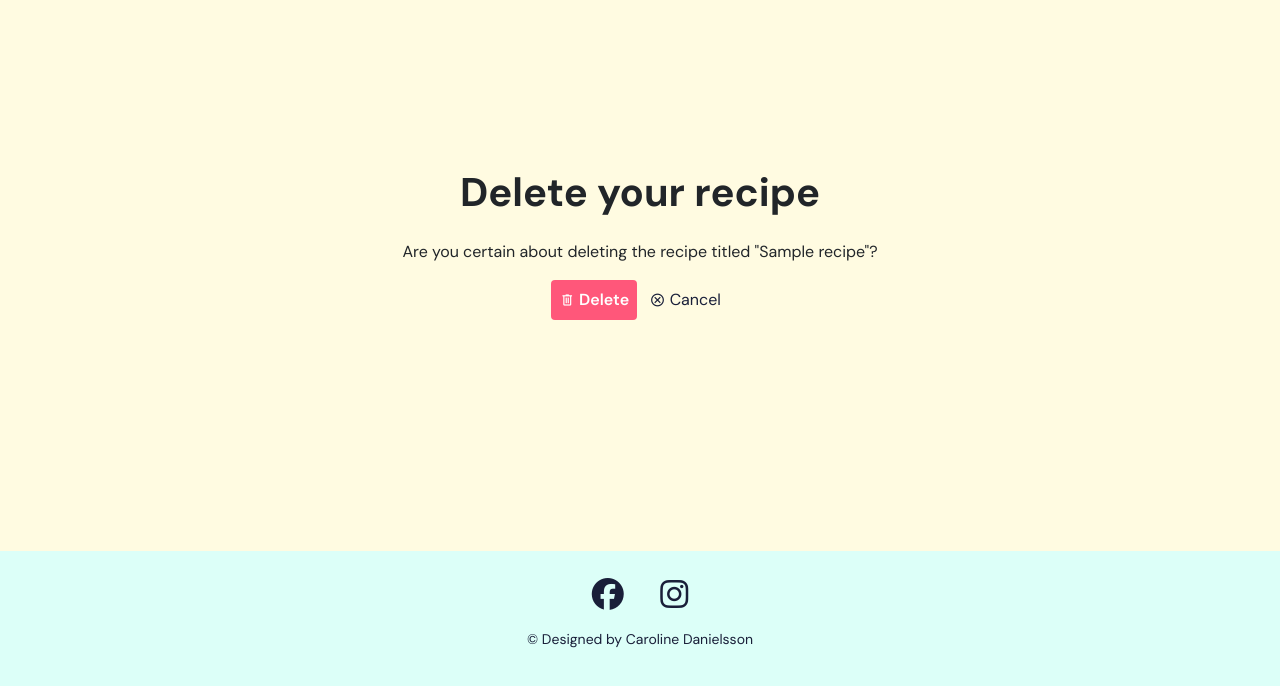
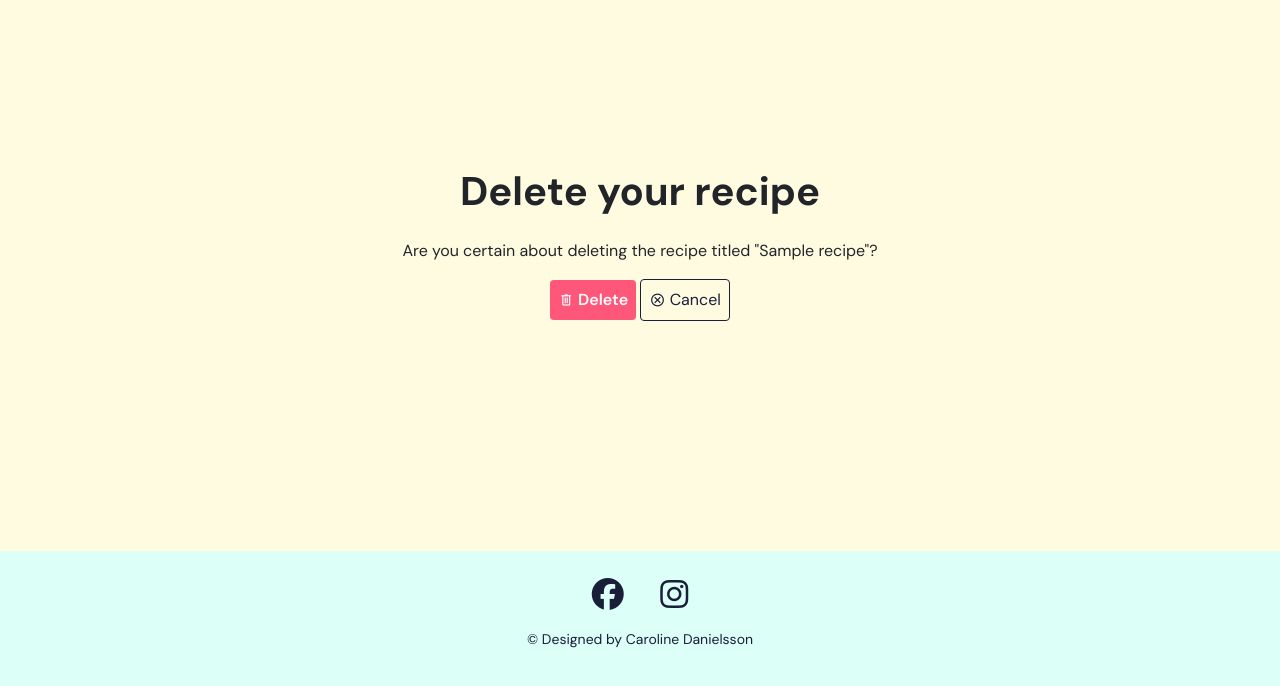
Before and after one commit to cardan22/pastryhub, a Django app: page /delete/1 in a window 1280 px wide. Shown: the part 114-800 px from the top of the page. Run offline with Django 3.2, Linux system fonts and the light colour scheme; a user stored in the database is signed in; tables that the repository leaves empty hold one stand-in row (values such as "Sample post"); some libraries are stand-ins or nearby versions.

Commit message:
Removed '/' in base.html and urls.py, along with some other minor adjustments

```diff
--- a/recipes/urls.py
+++ b/recipes/urls.py
@@ -7,14 +7,14 @@ urlpatterns = [
     path("my-recipes/", views.MyRecipesList.as_view(), name="my_recipes"),
     path("add-recipe/", views.AddRecipe.as_view(), name="add_recipe"),
     path(
-        "update-recipe/<int:pk>/", views.UpdateRecipe.as_view(), name="update"
+        "update-recipe/<int:pk>", views.UpdateRecipe.as_view(), name="update"
         ),
     path("delete/<slug:pk>", views.DeleteRecipe.as_view(), name="delete"),
     path(
-        "add-favorit-recipe/<int:id>/", views.AddFavoriteRecipe.as_view(),
+        "add-favorit-recipe/<int:id>", views.AddFavoriteRecipe.as_view(),
         name="add_favorite_recipe"),
     path(
         'favorite-recipes/', views.FavoriteRecipesList.as_view(),
         name='favorite_recipes'),
-    path("<slug:pk>/", views.RecipeDetail.as_view(), name="recipe_detail"),
+    path("<slug:pk>", views.RecipeDetail.as_view(), name="recipe_detail"),
 ]
--- a/static/css/style.css
+++ b/static/css/style.css
@@ -106,7 +106,7 @@ h1, h2, h3, h4 {
 .btn-secondary {
     background-color: transparent;
     color: #191F39;
-    border: none;
+    border-color: #191F39;
 }
 
 .btn-secondary:hover {
@@ -346,6 +346,7 @@ h1, h2, h3, h4 {
 
     .yellow-card h2 {
         margin: 0.5rem;
+        padding: 0;
     }
 
     .text-center h1 {
--- a/templates/base.html
+++ b/templates/base.html
@@ -3,26 +3,26 @@
 <html lang="en">
    <head>
       <!-- Metadata -->
-      <meta charset="UTF-8"/>
-      <meta name="viewport" content="width=device-width, initial-scale=1, shrink-to-fit=no"/>
-      <meta name="description" content="The Pastry Hub, a pastry sharing app"/>
-      <meta name="keywords" content="Pastry Hub, share recipe, pastry recipe, baking, ingredients"/>
-      <meta name="author" content="Caroline Danielsson"/>
+      <meta charset="UTF-8">
+      <meta name="viewport" content="width=device-width, initial-scale=1, shrink-to-fit=no">
+      <meta name="description" content="The Pastry Hub, a pastry sharing app">
+      <meta name="keywords" content="Pastry Hub, share recipe, pastry recipe, baking, ingredients">
+      <meta name="author" content="Caroline Danielsson">
       <!-- Fonts and Stylesheets -->
-      <link rel="preconnect" href="https://fonts.googleapis.com"/>
-      <link rel="preconnect" href="https://fonts.gstatic.com" crossorigin/>
+      <link rel="preconnect" href="https://fonts.googleapis.com">
+      <link rel="preconnect" href="https://fonts.gstatic.com" crossorigin>
       <link href="https://fonts.googleapis.com/css2?family=DM+Sans:opsz,wght@9..40,400;9..40,500;9..40,600;9..40,700&display=swap" rel="stylesheet">
-      <link href="https://cdn.jsdelivr.net/npm/bootstrap@5.0.1/dist/css/bootstrap.min.css" rel="stylesheet" integrity="sha384-+0n0xVW2eSR5OomGNYDnhzAbDsOXxcvSN1TPprVMTNDbiYZCxYbOOl7+AMvyTG2x" crossorigin="anonymous"/>
+      <link href="https://cdn.jsdelivr.net/npm/bootstrap@5.0.1/dist/css/bootstrap.min.css" rel="stylesheet" integrity="sha384-+0n0xVW2eSR5OomGNYDnhzAbDsOXxcvSN1TPprVMTNDbiYZCxYbOOl7+AMvyTG2x" crossorigin="anonymous">
       <!-- Bootstrap JavaScript -->
       <script src="https://cdn.jsdelivr.net/npm/bootstrap@5.0.1/dist/js/bootstrap.bundle.min.js" integrity="sha384-gtEjrD/SeCtmISkJkNUaaKMoLD0//ElJ19smozuHV6z3Iehds+3Ulb9Bn9Plx0x4" crossorigin="anonymous"></script>
       <!-- Font Awesome Icons -->
-      <link href="https://cdnjs.cloudflare.com/ajax/libs/font-awesome/6.4.0/css/all.min.css" rel="stylesheet"/>
+      <link href="https://cdnjs.cloudflare.com/ajax/libs/font-awesome/6.4.0/css/all.min.css" rel="stylesheet">
       <!-- Material Design Icons -->
-      <link rel="stylesheet" href="https://fonts.googleapis.com/css2?family=Material+Symbols+Outlined:opsz,wght,FILL,GRAD@24,400,0,0"/>
+      <link rel="stylesheet" href="https://fonts.googleapis.com/css2?family=Material+Symbols+Outlined:opsz,wght,FILL,GRAD@24,400,0,0">
       <!-- Custom CSS -->
-      <link rel="stylesheet" href="{% static 'css/style.css' %}"/>
+      <link rel="stylesheet" href="{% static 'css/style.css' %}">
       <!-- Favicon -->
-      <link rel="icon" type="image/x-icon" href="{% static 'media/images/favicon.ico' %}"/>
+      <link rel="icon" type="image/x-icon" href="{% static 'media/images/favicon.ico' %}">
       <!-- Title -->
       <title>{% block title %}{% endblock %} | The Pastry Hub</title>
    </head>
@@ -32,7 +32,7 @@
          <div class="container">
             <!-- Logo to the left -->
             <a class="navbar-brand" href="{% url 'home' %}">
-            <img src="{% static 'media/images/pastry-hub-logo.svg' %}" alt="The Pastry Hub Logo" width="250" class="logo-img"/>
+            <img src="{% static 'media/images/pastry-hub-logo.svg' %}" alt="The Pastry Hub Logo" width="250" class="logo-img">
             </a>
             <!-- Toggle button for mobile -->
             <button class="navbar-toggler navbar-dark" type="button" data-bs-toggle="collapse" data-bs-target="#navbarTogglerDemo01" aria-controls="navbarTogglerDemo01" aria-expanded="false" aria-label="Toggle navigation">
--- a/templates/recipe_detail.html
+++ b/templates/recipe_detail.html
@@ -38,12 +38,12 @@
       <div class="col-md-6">
          <!-- Ingredients Section -->
          <h2>Ingredients</h2>
-         <p>{{ recipe.ingredients | safe }}</p>
+         {{ recipe.ingredients | safe }}
       </div>
       <div class="col-md-6 mb-3">
          <!-- Instructions Section -->
          <h2>Instructions</h2>
-         <p>{{ recipe.instructions | safe }}</p>
+         {{ recipe.instructions | safe }}
       </div>
    </div>
    <div class="row">
```
Also changed, not shown: recipes/views.py (+6 -3 lines).
